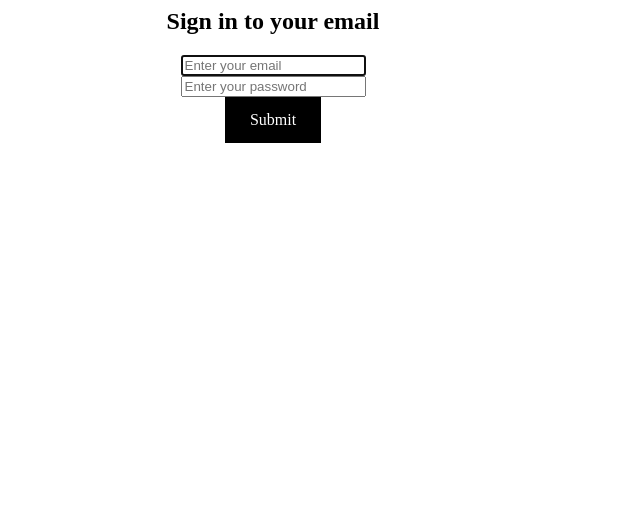
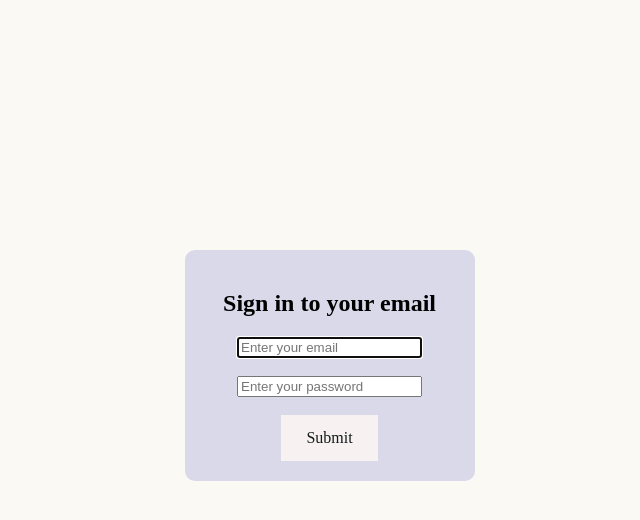
Before and after one commit to DhanushPrabakaran/class-management, a plain HTML site: page login form.html in a window 1280 px wide. Shown: the whole page, without its empty margins (367-1007 px from the left). Drawn offline with Linux system fonts and the light colour scheme.

Commit message:
background image -siva

```diff
--- a/login form.html
+++ b/login form.html
@@ -2,9 +2,24 @@
 <html>
 <head>
 <style>
+ .cont{
+	display: flex;
+	flex-direction: column;
+	justify-content: center;
+	align-items:center;
+	background-color: rgb(218, 217, 233);
+	padding-left: 0;
+	align-content: center;
+	margin-top: 250px;
+	max-width: 250px;
+	margin-left: 43%;
+	padding: 20px 20px 20px 20px;
+	border-radius: 10px;
+	opacity: 1;
+ }
 a:link, a:visited {
-  background-color: black;
-  color: white;
+  background-color: rgb(248, 241, 241);
+  color: rgb(20, 27, 29);
   padding: 14px 25px;
   text-align: center;
   text-decoration: none;
@@ -12,25 +27,31 @@ a:link, a:visited {
 }
 
 a:hover, a:active {
-  background-color: green;
+  background-color: rgb(225, 240, 225);
 }
 </style>
 </head>
 
 	<title>Email. Login</title>
 	<body>
-    <center>
-			<h2>Sign in to your email</h2>
+		<body style="background-color:rgb(250, 249, 244);"></body>
+    <!-- <center> -->
+<div class="cont">
+
+		<h2>Sign in to your email</h2>
 			<div class="inputRow">
 				<input type="text" name="login" id="login" placeholder="Enter your email" value="" autofocus>
 			</div>
+			<br>
 			<div class="inputRow">
 				<input type="password" name="password" id="password" value="" placeholder="Enter your password">
 			</div>
+			<br>
 			<div class="inputRow submit">
 				<a href="New Update.html" target="_blank"> Submit</a>
 			</div>
-    </center>
 
+    <!-- </center> -->
+</div>
 </body>
 </html>
```
Also changed, not shown: 1.html (renamed from up.html, +9 -5 lines), New Update.html (+15 -5 lines), down.html (deleted, +0 -10 lines), index.HTML (deleted, +0 -17 lines).
